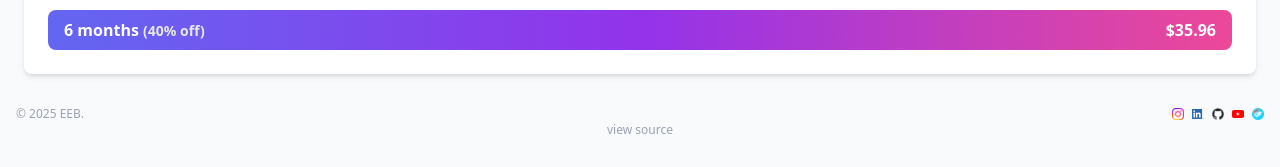
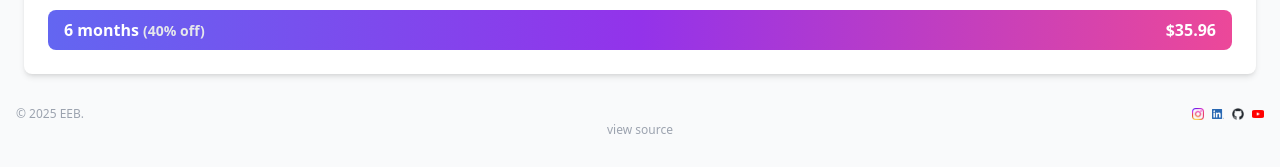
Before and after one commit to enriquebarragan/enriquebarragan.github.io, a Jekyll site: the page built from rips/not-onlyfans/index.md, in a window 1280 px wide. Shown: the part 979-1146 px from the top of the page. Built offline with Jekyll 4.4.1, drawn with Linux system fonts in a browser that asks for light colours; nearby versions of some CDN libraries.

Commit message:
Update socials.html

```diff
--- a/_includes/socials.html
+++ b/_includes/socials.html
@@ -18,7 +18,9 @@
     <img src="/assets/icons/yt.png" alt="YouTube">
   </a>
 
+  {% if page.layout != "rips" %}
   <a href="{{ '/rips/not-onlyfans/' | relative_url }}" aria-label="OnlyFans (not really)"
      class="hover:opacity-80 transition">
     <img src="/assets/icons/not_onlyfans.png" alt="OnlyFans (not really)">
   </a>
+  {% endif %}
```
